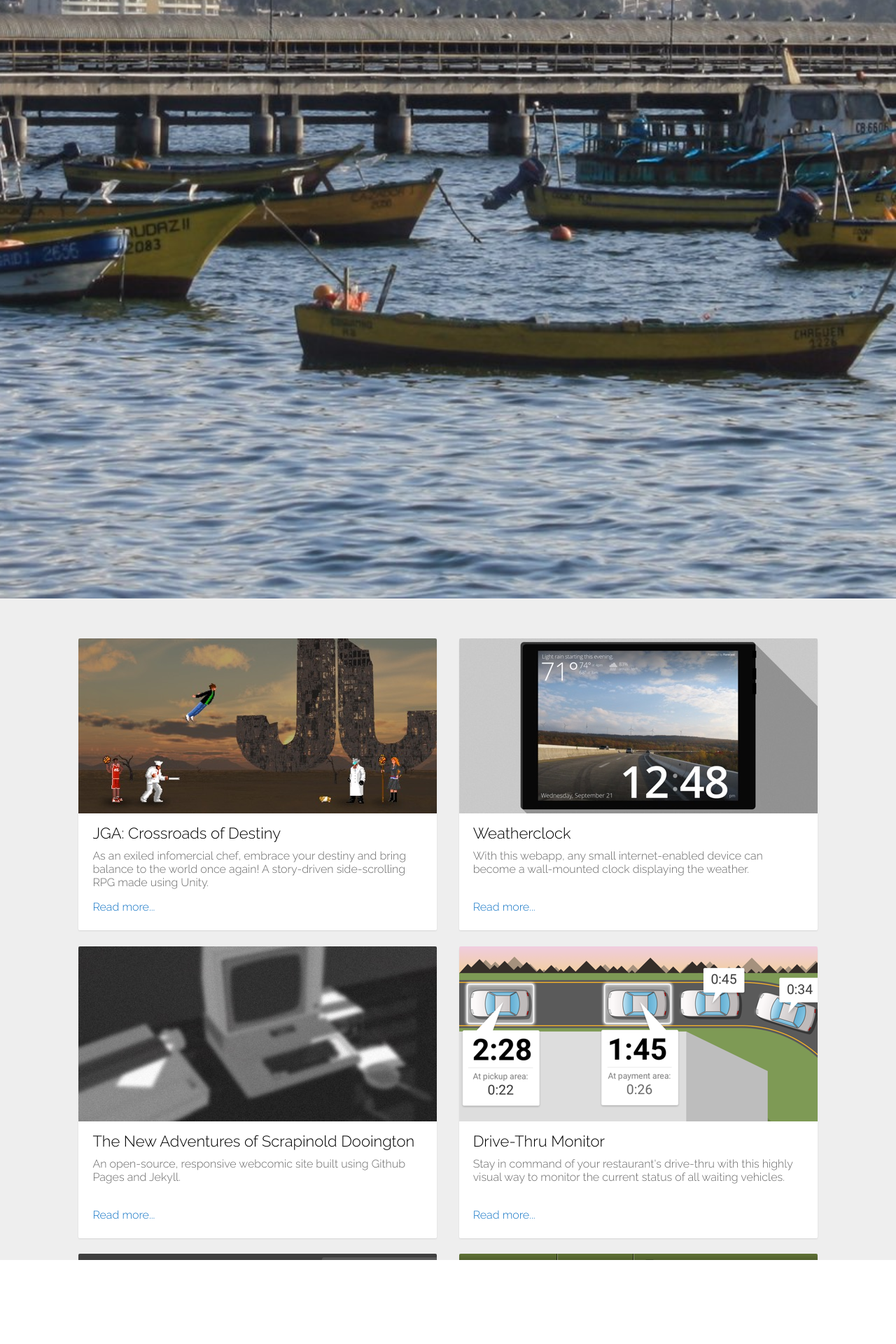
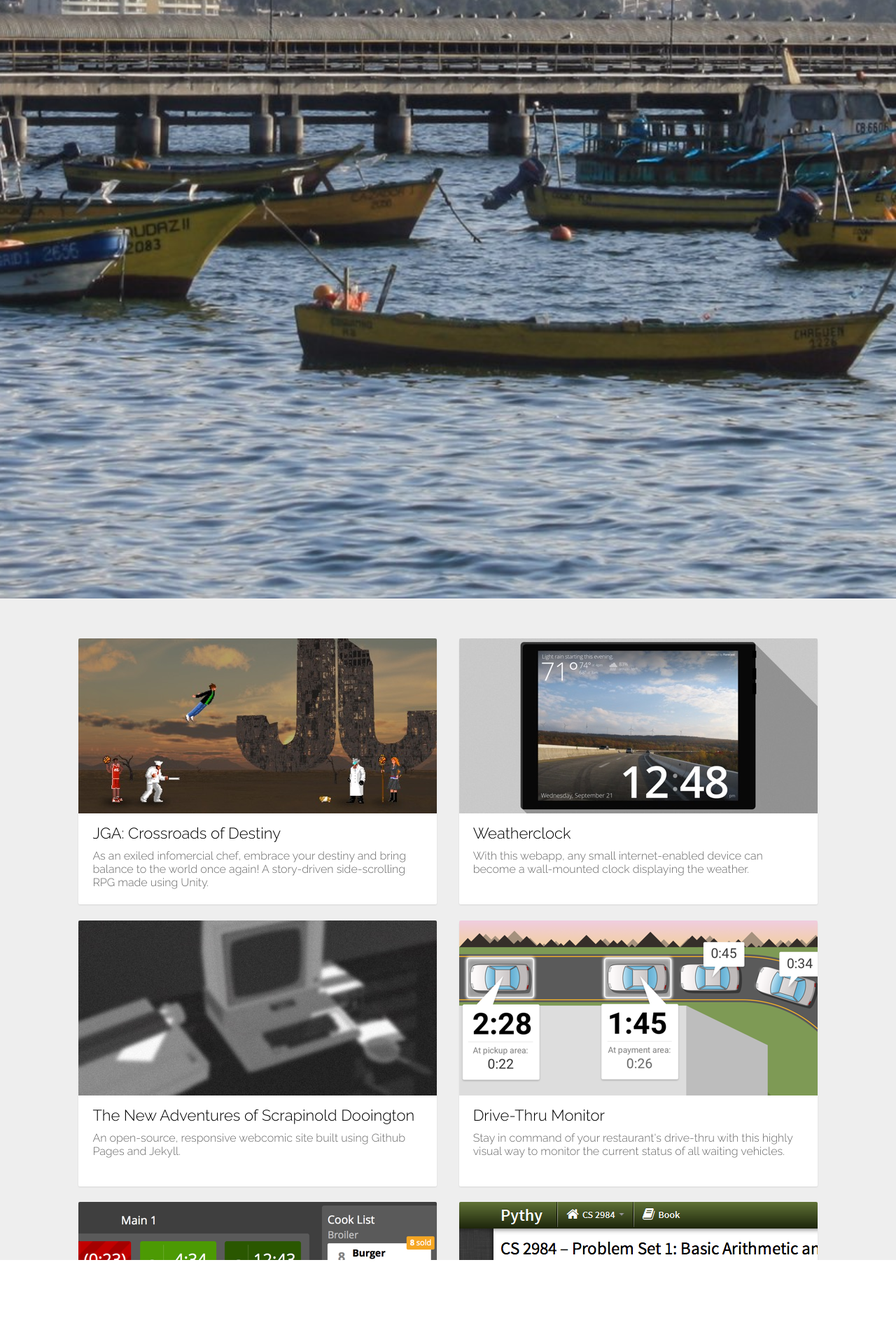
Before and after one commit to tilden/tilden.github.io, a Jekyll site: the page built from index.html, in a window 1280 px wide. Shown: the part 901-2821 px from the top of the page at 70% size. Built offline with Jekyll 4.4.1, drawn with Linux system fonts in a browser that asks for light colours; nearby versions of some CDN libraries; some of the changed text lies outside the part shown.

Commit message:
Removed "fake link" from cards

```diff
--- a/blog/index.html
+++ b/blog/index.html
@@ -17,9 +17,7 @@ title: "Dan Tilden: Blog"
             <h3>{{ post.title }}</h3>
             <p>
             {{ post.date | date: "%B %-d, %Y" }}
-
             </p>
-            <p class="fake_link">Read this post...</p>
           </a>
         {% endfor %}
       </div>
--- a/css/style.css
+++ b/css/style.css
@@ -275,7 +275,7 @@ img.logo {
   background: #FFFFFF;
   box-shadow: 0 1px 2px rgba(0,0,0,0.1);
   width: 512px;
-  height: 417px;
+  height: 380px;
   margin: 0 1% 2ex;
   text-align: left;
   display: inline-block;
@@ -305,24 +305,6 @@ img.logo {
 }
 
 .card:hover > p {
-  color: white;
-}
-
-.card .fake_link {
-  line-height: 17px;
-  color: #1274C5;
-  display: block;
-  height: 17px;
-  border-bottom: 1px solid transparent;
-  transition: all 0.2s;
-  position: absolute;
-  bottom: 15px;
-  left: 0;
-  opacity: 1;
-}
-
-.card:hover .fake_link {
-  border-bottom: 1px solid white;
   color: white;
 }
 
--- a/index.html
+++ b/index.html
@@ -15,7 +15,6 @@ section: portfolio
 			<p>
 			As an exiled infomercial chef, embrace your destiny and bring balance to the world once again! A story-driven side-scrolling RPG made using Unity.
 			</p>
-			<p class="fake_link">Read more...</p>
 		</a>
 
 		<a class="card" href="projects/weatherclock">
@@ -24,7 +23,6 @@ section: portfolio
 			<p>
 			With this webapp, any small internet-enabled device can become a wall-mounted clock displaying the weather.
 			</p>
-			<p class="fake_link">Read more...</p>
 		</a>
 
 		<a class="card" href="projects/scrapinold">
@@ -33,7 +31,6 @@ section: portfolio
 			<p>
 			An open-source, responsive webcomic site built using Github Pages and Jekyll.
 			</p>
-			<p class="fake_link">Read more...</p>
 		</a>
 
 		<a class="card" href="projects/drivethru">
@@ -42,7 +39,6 @@ section: portfolio
 			<p>
 			Stay in command of your restaurant's drive-thru with this highly visual way to monitor the current status of all waiting vehicles.
 			</p>
-			<p class="fake_link">Read more...</p>
 		</a>
 
 		<a class="card" href="projects/productioncontrol">
@@ -52,7 +48,6 @@ section: portfolio
 				As a burger chef, you'll need to keep tabs on what you've cooked, what you're cooking, and
 				what you will cook. Production Control is here to help.
 			</p>
-			<p class="fake_link">Read more...</p>
 		</a>
 
 		<a class="card" href="projects/pythy">
@@ -61,8 +56,6 @@ section: portfolio
 			<p>
 			What if intro computer science students didn't have to install any software, and could start programming right away?
 			</p>
-
-			<p class="fake_link">Read more...</p>
 		</a>
 
 		<a class="card" href="projects/archive">
@@ -71,8 +64,6 @@ section: portfolio
 			<p>
 				Projects that, while interesting, didn't seem like they needed a whole page.
 			</p>
-
-			<p class="fake_link">Read more...</p>
 		</a>
 
 	</div>
```
